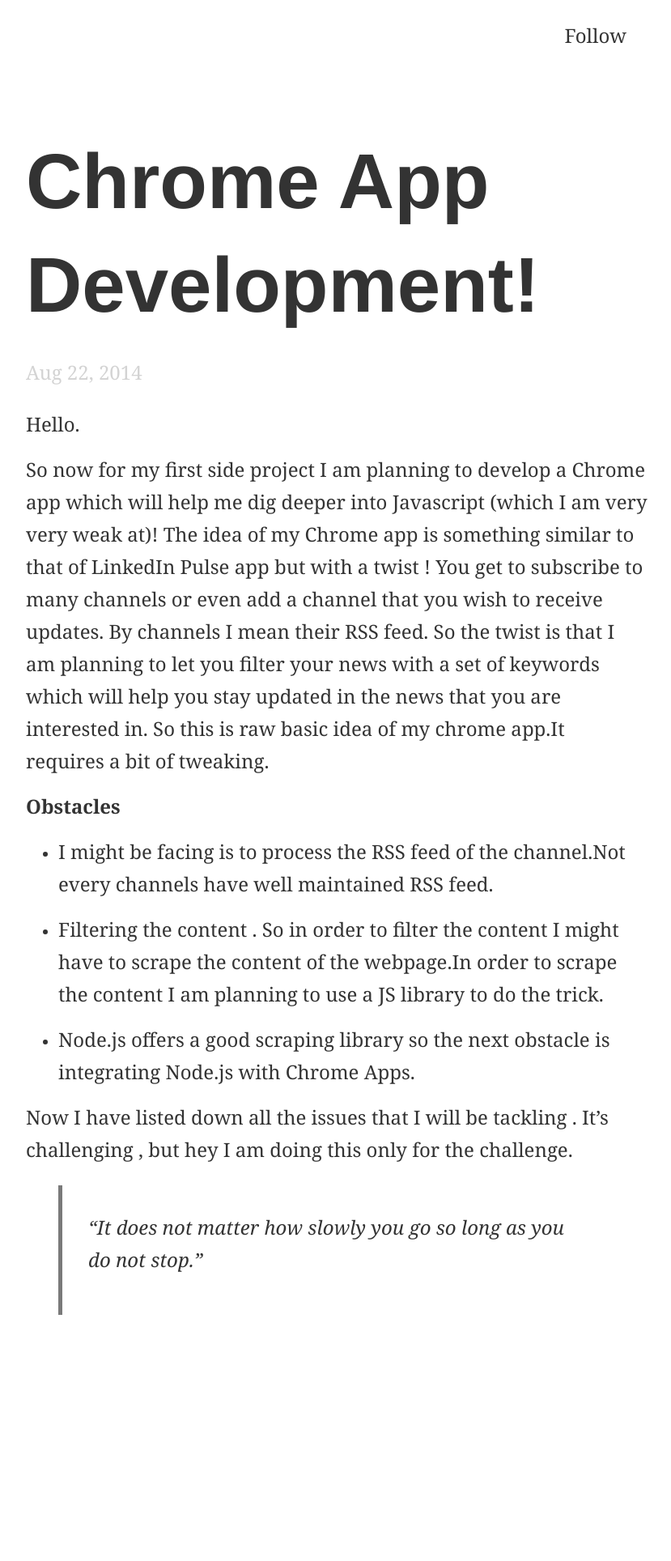
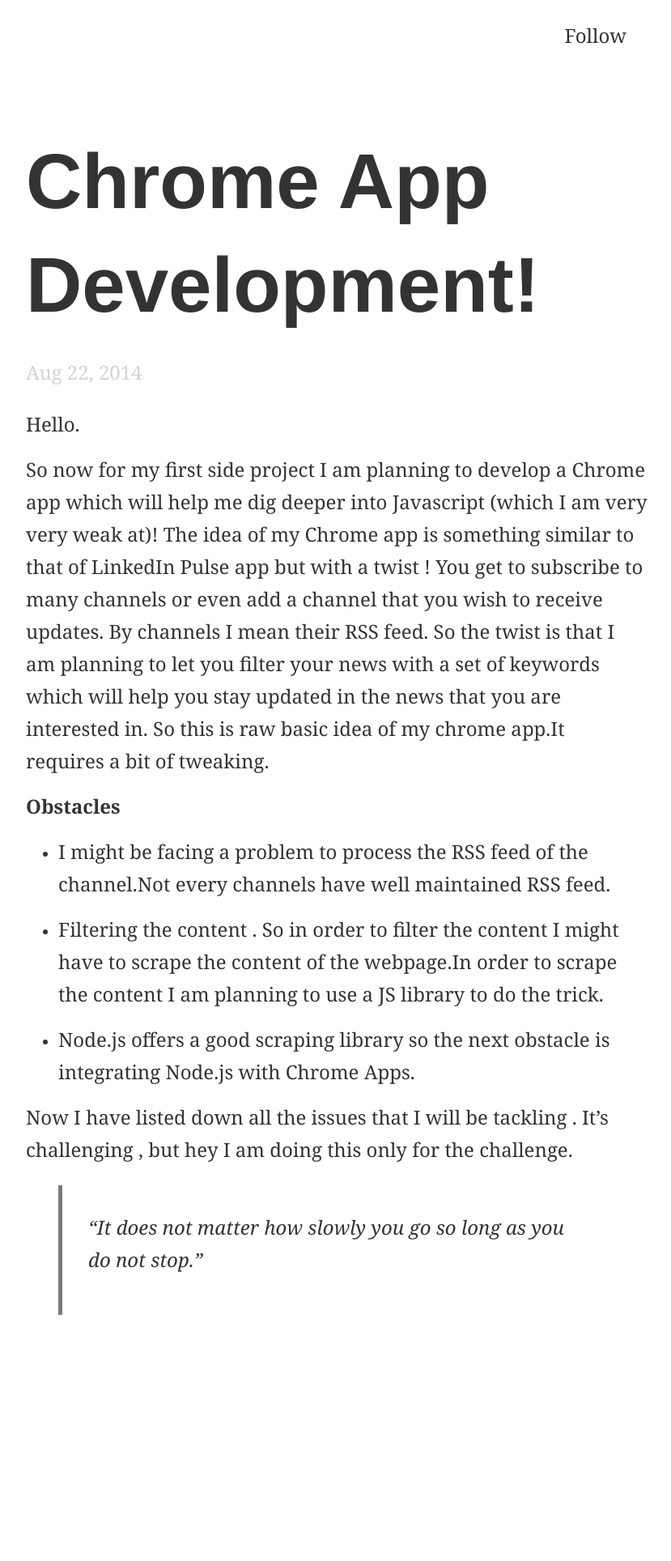
Before and after one commit to mnive93/blog, a Jekyll site: the page built from _posts/2014-08-22-Chrome App Development.md, in a window 1280 px wide. Shown: the whole page at 81% size, without its empty margins (224-1053 px from the left). Built offline with Jekyll 4.4.1, drawn with Linux system fonts in a browser that asks for light colours; a script that is not in the unit is left out.

Commit message:
chrome apps

```diff
--- a/_posts/2014-08-22-Chrome App Development.md
+++ b/_posts/2014-08-22-Chrome App Development.md
@@ -12,7 +12,7 @@ So now for my first side project I am planning to develop a Chrome app which wil
 
 <b>Obstacles </b>
 
-* I might be facing is to process the RSS feed of the channel.Not every channels have well        maintained RSS feed.
+* I might be facing a problem to process the RSS feed of the channel.Not every channels have well     maintained RSS feed.
 
 * Filtering the content . So in order to filter the content I might have to scrape the content of the webpage.In order to scrape the content I am planning to use a JS library to do the trick.
 
```
